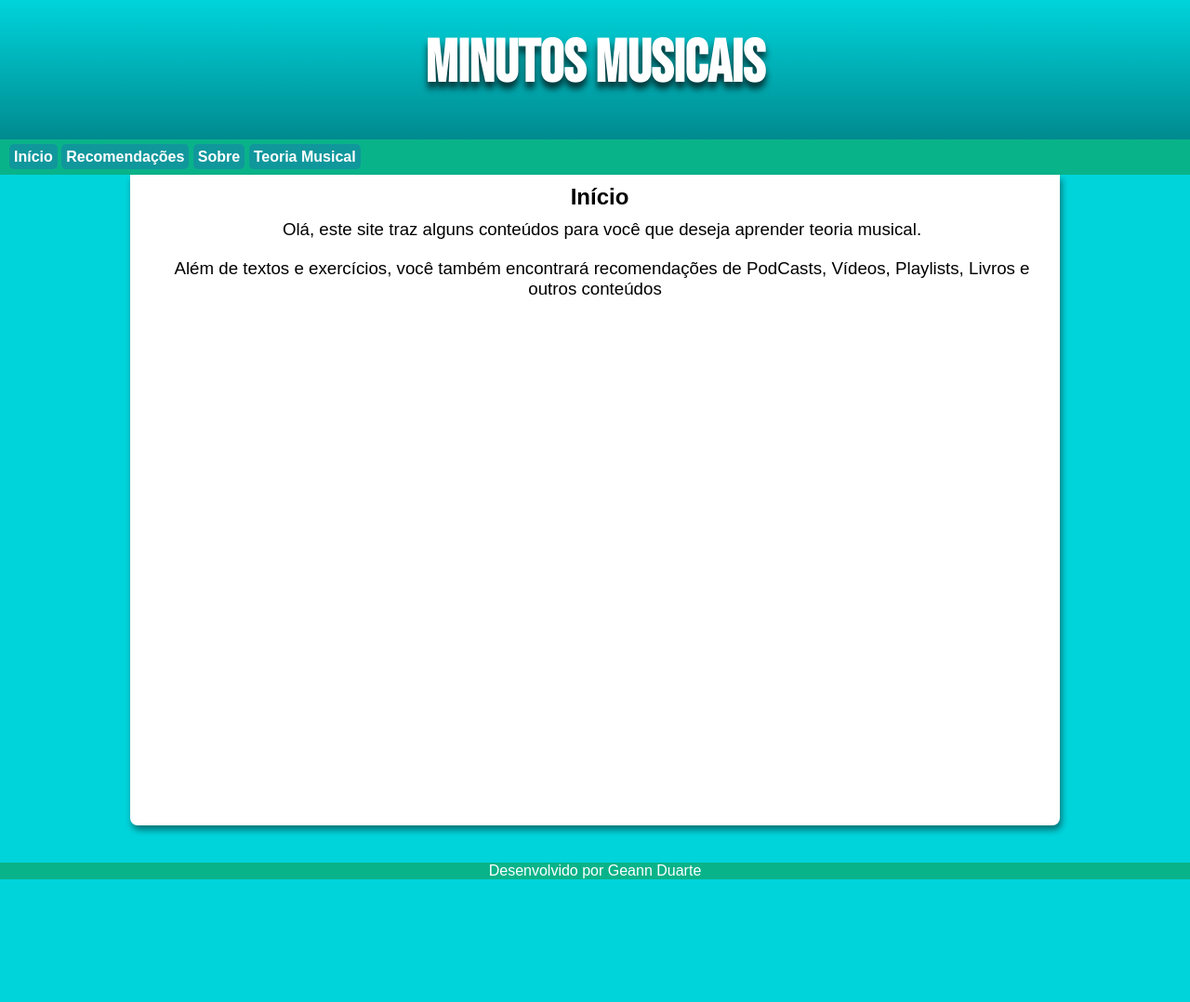
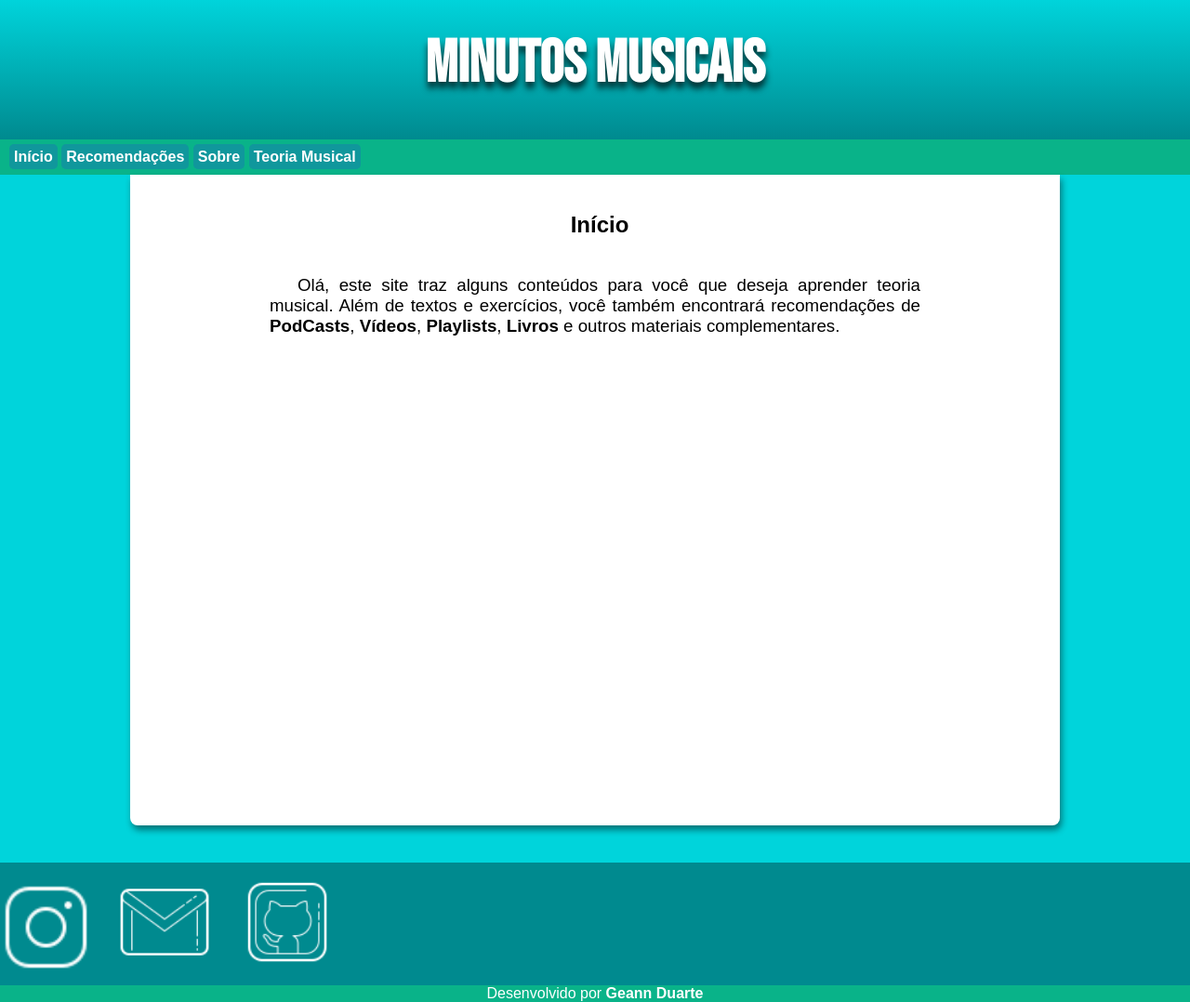
Before and after one commit to DuarteGe/MM, a plain HTML site: page index.html in a window 1280 px wide. Shown: the whole page at 93% size. Before the commit the page ends 946 px from the top, so only its background shows below. Drawn offline with Linux system fonts and the light colour scheme.

Commit message:
09/01/23.2

```diff
--- a/index.html
+++ b/index.html
@@ -5,11 +5,15 @@
     <meta http-equiv="X-UA-Compatible" content="IE=edge">
     <meta name="viewport" content="width=device-width, initial-scale=1.0">
     <link rel="stylesheet" href="style.css">
-    <title>Minutos Musicais</title>
+    <link rel="shortcut icon" href="Imagens/favicon.ico" type="image/x-icon">
+    <title>MM</title>
 </head>
 <body>
     <header>
-        <h1>MINUTOS MUSICAIS</h1>
+        <!--<img src="Imagens/Ícones/apple-touch-icon.png" alt="">-->
+        <a href="#">
+            <h1> MINUTOS MUSICAIS</h1>
+        </a>
     </header>
     <nav>
         <a href="#">Início</a>
@@ -21,12 +25,15 @@
 
             <article>
                 <h1>Início</h1>
-                <h3>Olá, este site traz alguns conteúdos para você que deseja aprender teoria musical.</h3>
-                <h3>Além de textos e exercícios, você também encontrará recomendações de PodCasts, Vídeos, Playlists, Livros e outros conteúdos</h3>
+                <h3>Olá, este site traz alguns conteúdos para você que deseja aprender teoria musical. Além de textos e exercícios, você também encontrará recomendações de <strong>PodCasts</strong>, <strong>Vídeos</strong>, <strong>Playlists</strong>, <strong>Livros</strong> e outros materiais complementares.</h3>
+
             </article>
         </main>
     <footer>
-        <p>Desenvolvido por Geann Duarte</p>
+        <a href="https://www.instagram.com/oduarte.g/" target="_blank"><img id="insta" src="Imagens/insta.png" alt="Instagram"></a>
+        <a href="" target="_blank"><img id="gmail" src="Imagens/gmail.png" alt="Gmail"></a>
+        <a href="" target="_blank"><img id="git" src="Imagens/git.png" alt="GitHub"></a>
+        <p>Desenvolvido por <strong>Geann Duarte</strong></p>
     </footer>
 </body>
 </html>
--- a/style.css
+++ b/style.css
@@ -37,6 +37,14 @@ header{
     margin: auto;
     min-height: 150px;
 }
+header a{
+    text-decoration: none;
+}
+header img{
+    width: 10%;
+    display:;
+
+}
 header h1{
     text-align: center;
     padding-top: 30px;
@@ -66,6 +74,7 @@ nav a{
 }
 nav a:hover{
     background-color:var(--cor01);
+    box-shadow: 3px 3px 3px rgba(0, 0, 0, 0.459);
 }
 
 main{
@@ -79,15 +88,18 @@ main{
     max-width: 1000px;
 }
 main h1{
-    padding-top: 10px;
+    padding-top: 40px;
     text-indent: 10px;
     text-align: center;
 }
 main h3{
-    text-align: center;
-    padding: 10px;
-    text-indent: 15px;
+    text-align: justify;
+    padding: 40px 10px 0px 10px;
+    text-indent: 30px;
     font-weight: normal;
+    min-width: 300px;
+    max-width: 700px;
+    margin: auto;
 }
 
 
@@ -96,6 +108,30 @@ footer{
     margin-top: 40px;
     width: 100%;
 }
+footer img#insta{
+    margin: auto;
+    padding: 0px;
+    width: 7.7%;
+    margin-bottom: 9px;
+}
+footer img#gmail{
+    padding: 0px 0px 0px 10px;
+    width: 10%;
+    color: white;
+
+}
+footer img#git{
+    padding: 0px;
+    width: 10%;
+    height: 10%;
+
+}
+footer img:hover{
+    background-color: var(--cor00);
+    border-radius: 3px;
+    color: #004C4F;
+    transition-duration: .5s;
+}
 footer p {
     color: white;
     text-align: center;
```
Also changed, not shown: Imagens/favicon.ico (added), Imagens/git.png (added), Imagens/gmail.png (added), Imagens/insta.png (added), Imagens/Ícones/android-chrome-192x192.png (added), Imagens/Ícones/android-chrome-512x512.png (added), Imagens/Ícones/apple-touch-icon.png (added), Imagens/Ícones/favicon-16x16.png (added), Imagens/Ícones/favicon-32x32.png (added).
